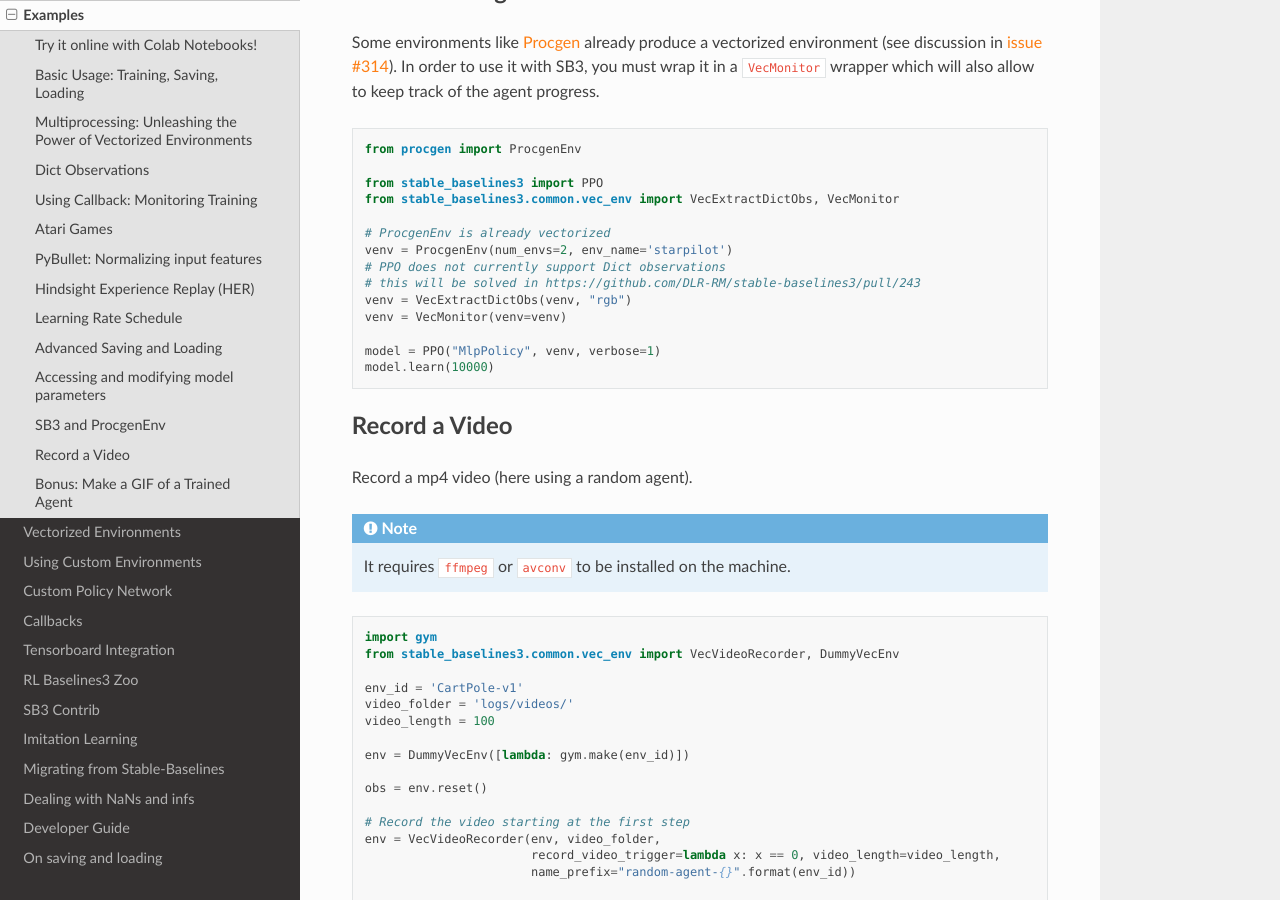
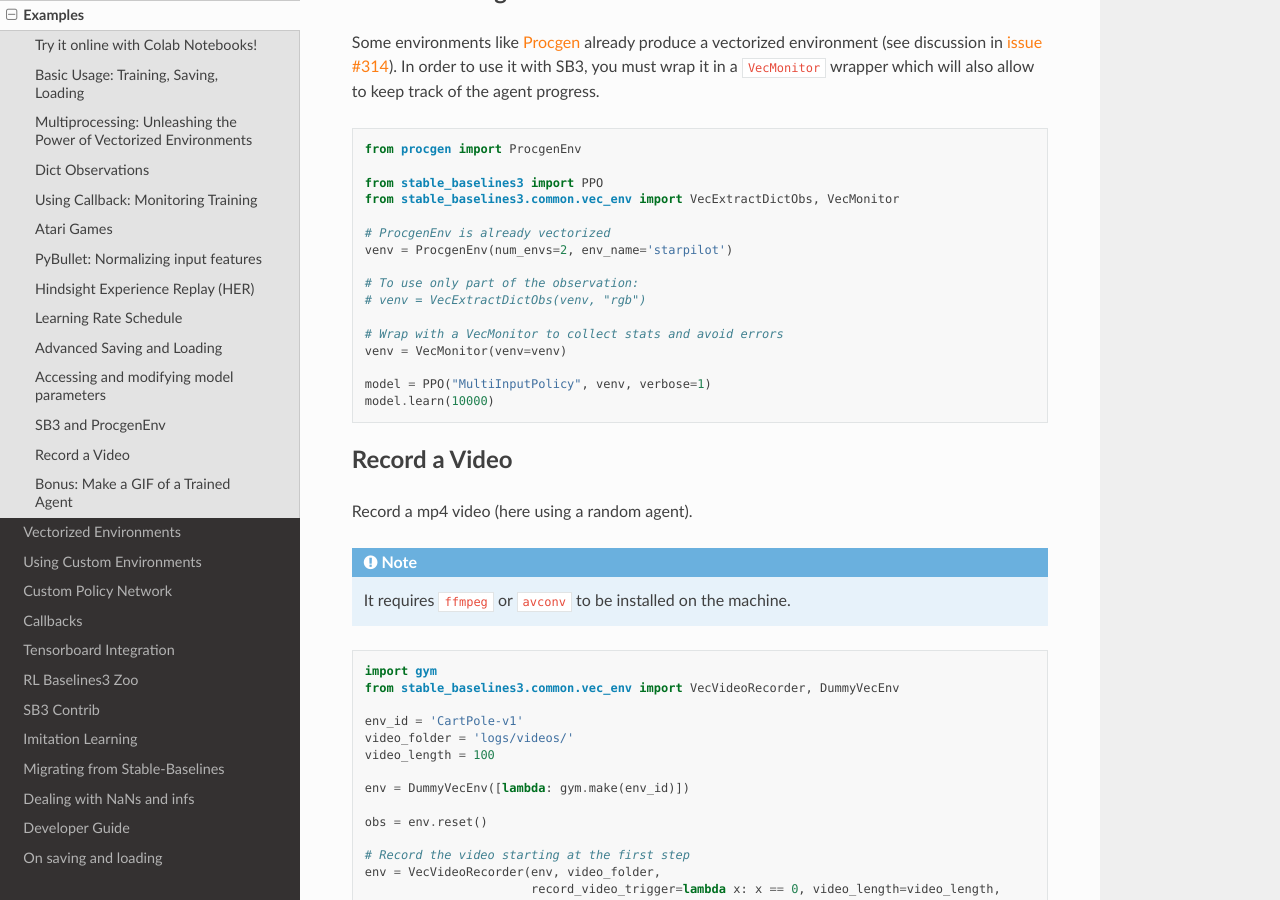
Before and after one commit to DLR-RM/stable-baselines3, a Sphinx documentation site: the page built from docs/guide/examples.rst, in a window 1280 px wide and 900 px high, scrolled down 12827 px. Built offline with Sphinx 7.4.7 and the Read the Docs theme 2.0.0, drawn with Linux system fonts in a browser that asks for light colours; pages that are not in the unit, such as notebooks, are missing from menus.

Commit message:
Update Procgen doc

```diff
--- a/docs/guide/examples.rst
+++ b/docs/guide/examples.rst
@@ -681,12 +681,14 @@
 
   # ProcgenEnv is already vectorized
   venv = ProcgenEnv(num_envs=2, env_name='starpilot')
-  # PPO does not currently support Dict observations
-  # this will be solved in https://github.com/DLR-RM/stable-baselines3/pull/243
-  venv = VecExtractDictObs(venv, "rgb")
+
+  # To use only part of the observation:
+  # venv = VecExtractDictObs(venv, "rgb")
+
+  # Wrap with a VecMonitor to collect stats and avoid errors
   venv = VecMonitor(venv=venv)
 
-  model = PPO("MlpPolicy", venv, verbose=1)
+  model = PPO("MultiInputPolicy", venv, verbose=1)
   model.learn(10000)
 
 
--- a/docs/misc/changelog.rst
+++ b/docs/misc/changelog.rst
@@ -7,7 +7,7 @@
 Release 1.1.0a6 (WIP)
 ---------------------------
 
-**Dict observation support and refactored HER**
+**Dict observation support, timeout handling and refactored HER**
 
 Breaking Changes:
 ^^^^^^^^^^^^^^^^^
```
